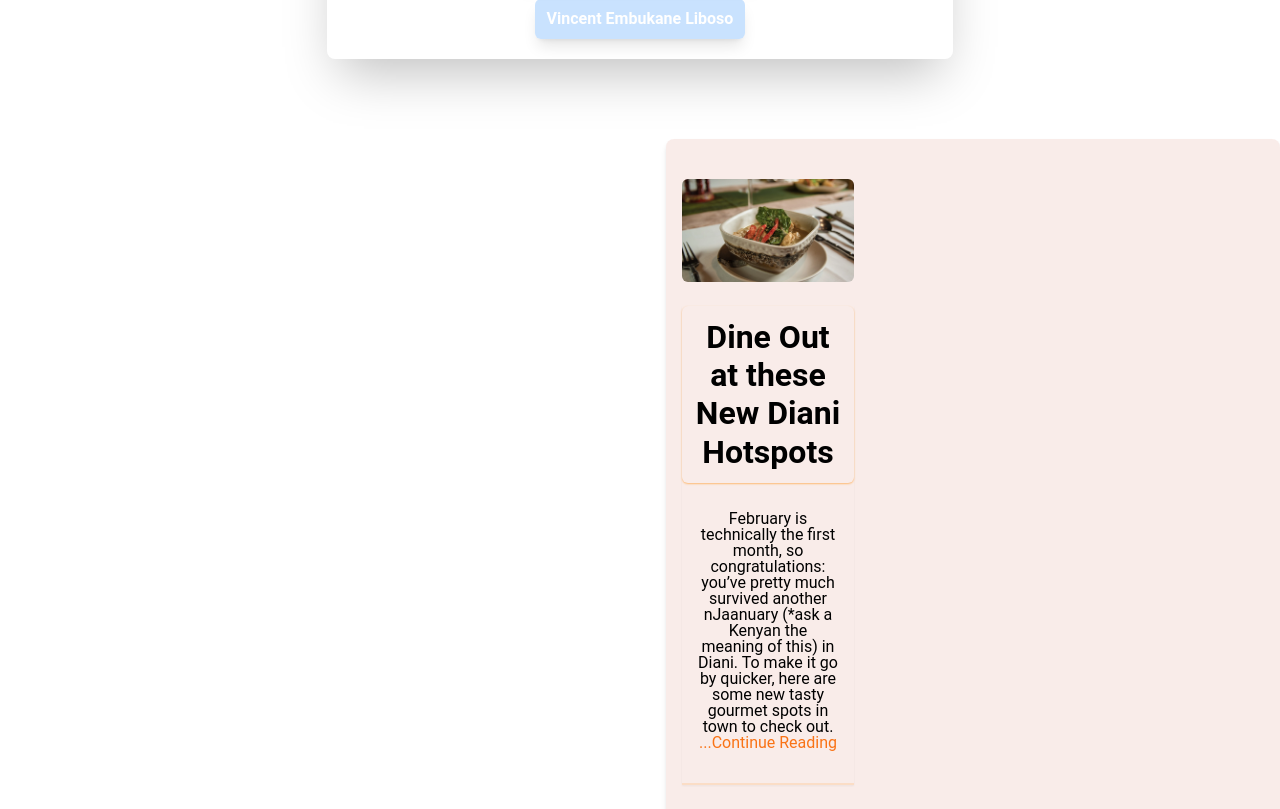
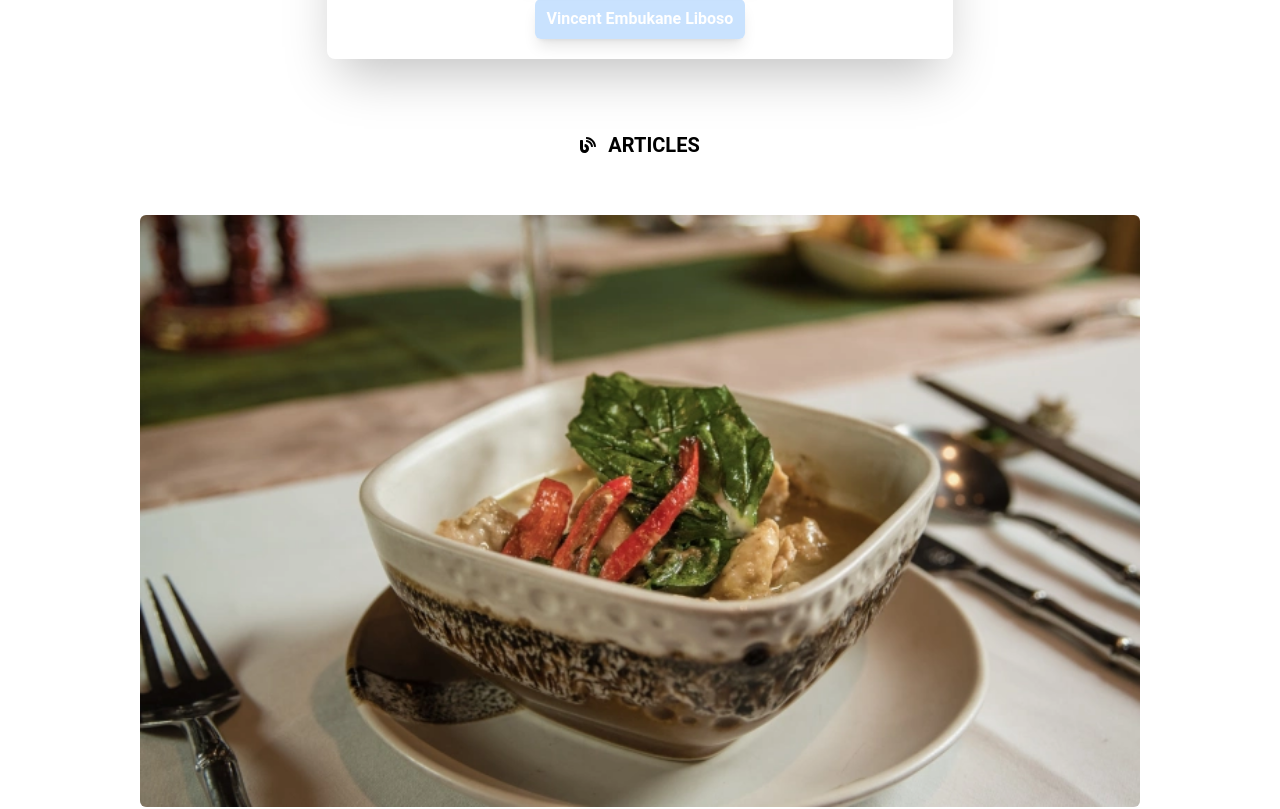
Before and after one commit to MatthewsRicky/travelapp, a Next.js app: page / in a window 1280 px wide. Shown: the part 660-1469 px from the top of the page. Built offline with nearby package versions, Linux system fonts and the light colour scheme.

Commit message:
redoing the alignment for the articlec section.

```diff
--- a/components/BlogCard.tsx
+++ b/components/BlogCard.tsx
@@ -13,20 +13,20 @@ type blogItems = {
 
 const BlogCard = ({ src, alt, title, description }: blogItems) => {
 	return (
-		<section className="flexCenter">
-			<header className='flex justify-center w-full my-8 items-center'>
+		<section className="">
+			<header className='flexCenter w-full my-8'>
 				<span className='flex items-center justify-center gap-3'>
 					<FaBlog />
 					<p className='text-xl font-bold uppercase'>Articles</p>
 				</span>
 			</header>
-			<div className='grid my-10 w-[90%] md:grid-cols-2 lg:grid-cols-3 gap-8 max-container items-center blogs-bg p-4 border-none shadow-md rounded-lg'>
-				<div className="flex items-center justify-center flex-col mx-auto w-full">
+			<div className=''>
+				<div className="flexCenter flex-col items-center w-full">
 					{BLOG_SECTION.map((blog) => (
 						<article
 							key={blog.title}
-							className='my-6 mx-auto items-center justify-center'>
-							<div>
+							className='my-6 flexCenter'>
+							<div className="flexCenter flex-col medium-14">
 								<Image
 									src={blog.src}
 									alt={blog.alt}
```
